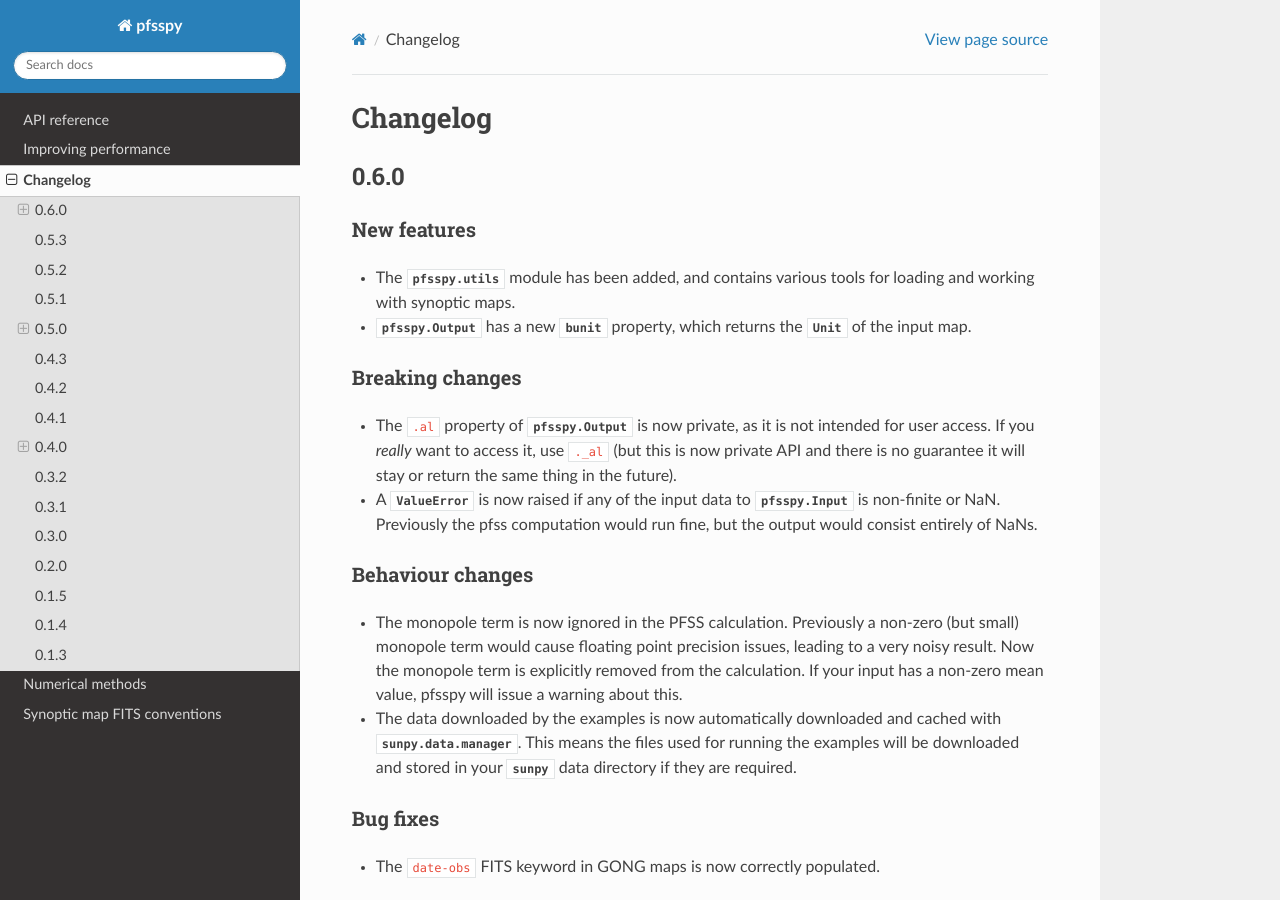
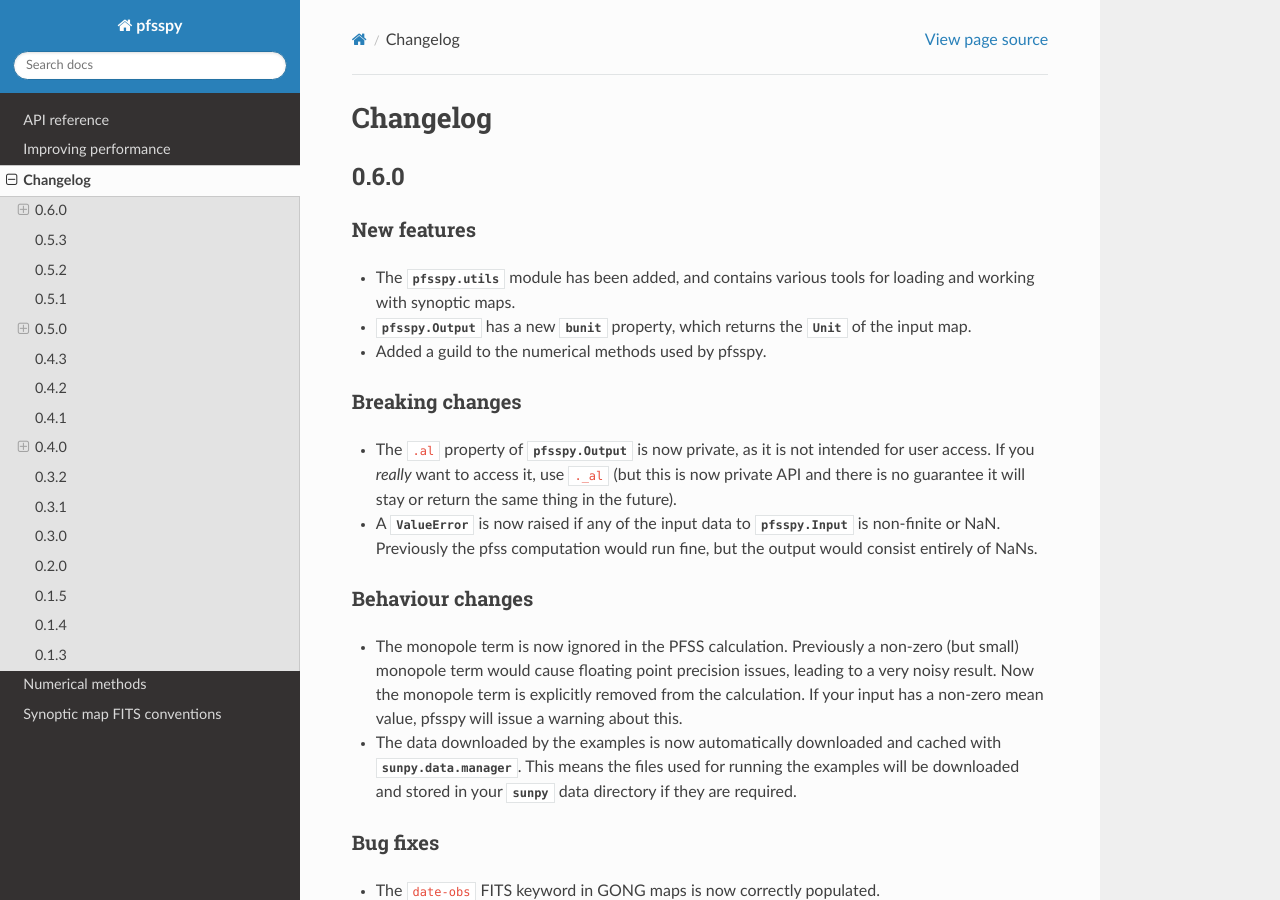
Before and after one commit to sunpy/sunkit-magex, a Sphinx documentation site: the page built from docs/changes.rst, in a window 1280 px wide and 900 px high. Built offline with Sphinx 7.4.7 and the Read the Docs theme 2.0.0, drawn with Linux system fonts in a browser that asks for light colours; pages that are not in the unit, such as notebooks, are missing from menus; the version number could not be read and is left out.

Commit message:
Add changelog

```diff
--- a/docs/changes.rst
+++ b/docs/changes.rst
@@ -10,6 +10,7 @@ New features
   loading and working with synoptic maps.
 - `pfsspy.Output` has a new `~pfsspy.Output.bunit` property, which returns the
   `~astropy.units.Unit` of the input map.
+- Added a guild to the numerical methods used by pfsspy.
 
 Breaking changes
 ~~~~~~~~~~~~~~~~
```
